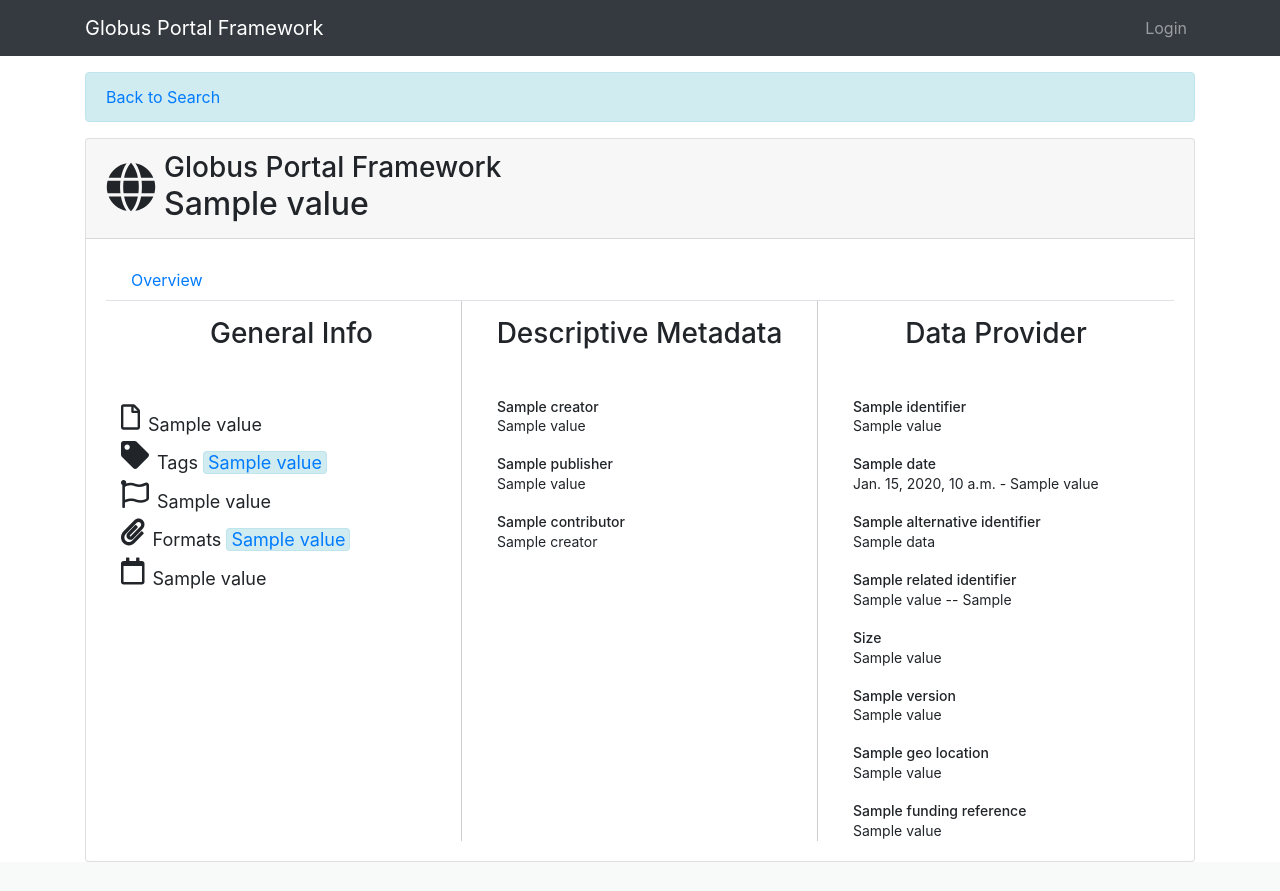
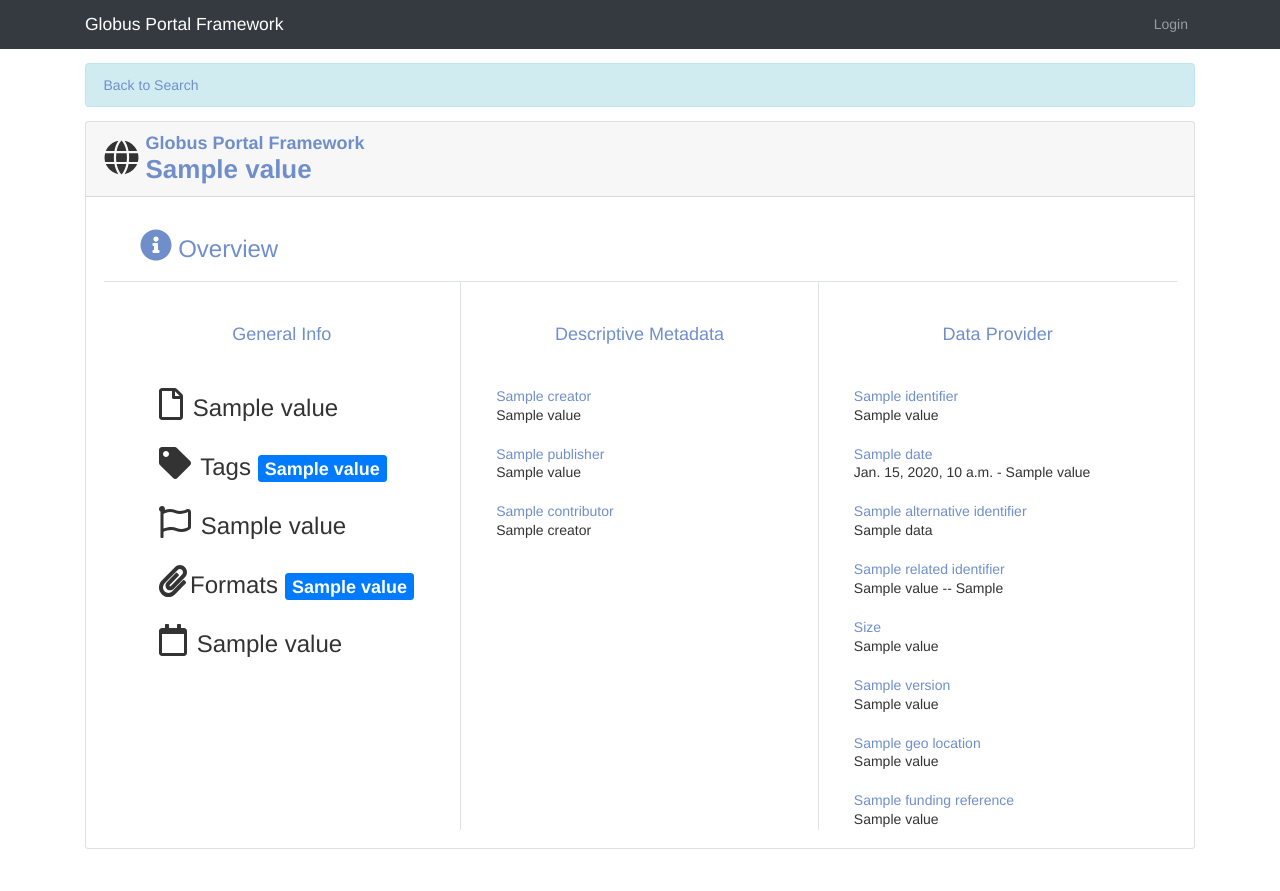
Before and after one commit to globus/django-globus-portal-framework, a Django app: template globus_portal_framework/search/templates/detail-overview.html in a window 1280 px wide. Before the commit the page ends 862 px from the top, so only its background shows below. Run offline with Django 3.2, Linux system fonts and the light colour scheme; the template is opened without the code that fills it: most values are stand-ins (such as "Sample title", 1, 10 or a date in 2020); some libraries are stand-ins or nearby versions.

Commit message:
CSS styling tweaks
* Fixed base search CSS not being included in detail, which caused
a mismatch in styling.
* Added more spacing tweaks, mostly on the overview page
* Detail-Nav items switched over to Font-Awesome icons

```diff
--- a/globus_portal_framework/search/static/css/detail-base.css
+++ b/globus_portal_framework/search/static/css/detail-base.css
@@ -1,10 +1,11 @@
 
 #card-heading-logo {
     float: left;
-    font-size: 50px;
+    font-size: 35px;
 }
 
 #card-heading-titles * {
+    font-weight: 700;
     padding-top: 0px;
     margin-top: 0px;
     padding-bottom: 0px;
--- a/globus_portal_framework/search/static/css/detail-overview.css
+++ b/globus_portal_framework/search/static/css/detail-overview.css
@@ -1,8 +1,3 @@
-
-.column {
-    border-right: 1px solid #ccc;
-    min-height: 250px;
-}
 
 .column-content * {
     margin: 0px 0px 0px 20px;
@@ -15,7 +10,7 @@
 }
 
 #column-general-info ul, #column-general-info li {
-    font-size: 18px;
+    font-size: 24px;
     list-style-type: none;
     list-style-position: inside;
 }
--- a/globus_portal_framework/search/templates/components/detail-nav.html
+++ b/globus_portal_framework/search/templates/components/detail-nav.html
@@ -1,3 +1,5 @@
-<li class="nav-item ml-2">
-  <a class="nav-link" href="{% url 'detail' subject %}"><span class="glyphicon glyphicon-info-sign" aria-hidden="true"></span>Overview</a>
+<li class="nav-item mx-4 py-2">
+  <a class="nav-link" style="font-size: 24px" href="{% url 'detail' subject %}">
+    <i class="fas fa-info-circle" style="font-size: 32px"></i> Overview
+  </a>
 </li>
--- a/globus_portal_framework/search/templates/detail-base.html
+++ b/globus_portal_framework/search/templates/detail-base.html
@@ -22,7 +22,7 @@
     </div>
 </div>
 
-<div class="container">
+<div class="container mb-5">
 
     <div class="card">
         <div class="card-header">
--- a/globus_portal_framework/search/templates/detail-overview.html
+++ b/globus_portal_framework/search/templates/detail-overview.html
@@ -3,6 +3,7 @@
 
 
 {%block headextras%}
+  <link rel="stylesheet" type="text/css" href="{% static 'css/search.css' %}" />
   <link rel="stylesheet" type="text/css" href="{% static 'css/detail-base.css' %}" />
   <link rel="stylesheet" type="text/css" href="{% static 'css/detail-overview.css' %}" />
 {%endblock%}
@@ -10,43 +11,53 @@
 {% block detail_body %}
 
 <div class="row">
-    <div class="col-sm-4 column">
-        <h3 class="text-center ml-3 mb-5 mt-3">General Info</h3>
+    <div class="col-sm-4 border-right">
+        <h3 class="text-center mb-5 my-5">General Info</h3>
         <div id="column-general-info">
-            <ul class="m-0 p-0">
+            <ul>
                 {% if fields.resource_type %}
-                <li><i class="far fa-file fa-2x pr-2"></i>{{fields.resource_type.data.value}}</li>
+                <li class="my-4">
+                    <i class="far fa-file mr-1" style="font-size: 32px"></i>
+                    {{fields.resource_type.data.value}}
+                </li>
                 {% endif %}
 
                 {% if fields.subjects %}
-                <li><i class="fas fa-tag fa-2x pr-2"></i>Tags
+                <li class="my-4">
+                    <i class="fas fa-tag mr-1" style="font-size: 32px"></i>
+                    Tags
                     {% for subject in fields.subjects.data %}
-                        <span class="alert alert-info px-1 py-0" role="alert"><a href="#">{{subject.value}}</a></span>
+                        <span class="badge badge-primary">{{subject.value}}</span>
                     {% endfor %}
                 </li>
                 {% endif %}
 
                 {% if fields.language %}
-                <li><i class="far fa-flag fa-2x pr-2"></i>{{fields.language.data.value}}</li>
+                <li class="my-4">
+                    <i class="far fa-flag mr-1" style="font-size: 32px"></i>
+                    {{fields.language.data.value}}
+                </li>
                 {% endif %}
 
                 {% if fields.formats %}
-                <li><i class="fas fa-paperclip fa-2x pr-2"></i>Formats
+                <li class="my-4"><i class="fas fa-paperclip mr-1" style="font-size: 32px"></i>Formats
                     {% for format in fields.formats.data %}
-                        <span class="alert alert-info px-1 py-0" role="alert"><a href="#">{{format.value}}</a></span>
+                        <span class="badge badge-primary">{{format.value}}</span>
                     {% endfor %}
                 </li>
                 {% endif %}
 
                 {% if fields.publication_year %}
-                <li><i class="far fa-calendar fa-2x pr-2"></i>{{ fields.publication_year.data.value }}
+                <li class="my-4">
+                    <i class="far fa-calendar mr-1" style="font-size: 32px"></i>
+                    {{ fields.publication_year.data.value }}
                 </li>
                 {% endif %}
             </ul>
         </div>
     </div>
-    <div class="col-sm-4 column">
-        <h3 class="text-center mb-5 mt-3">Descriptive Metadata</h3>
+    <div class="col-sm-4 border-right">
+        <h3 class="text-center mb-5 my-5">Descriptive Metadata</h3>
         <div class="column-content">
 
             <h5>{{fields.creators.field_title}}</h5>
@@ -67,7 +78,7 @@
         </div>
     </div>
     <div class="col-sm-4">
-        <h3 class="text-center mb-5 mt-3">Data Provider</h3>
+        <h3 class="text-center mb-5 my-5">Data Provider</h3>
         <div class="column-content">
 
             <h5>{{fields.identifier.field_title}}</h5>
```
